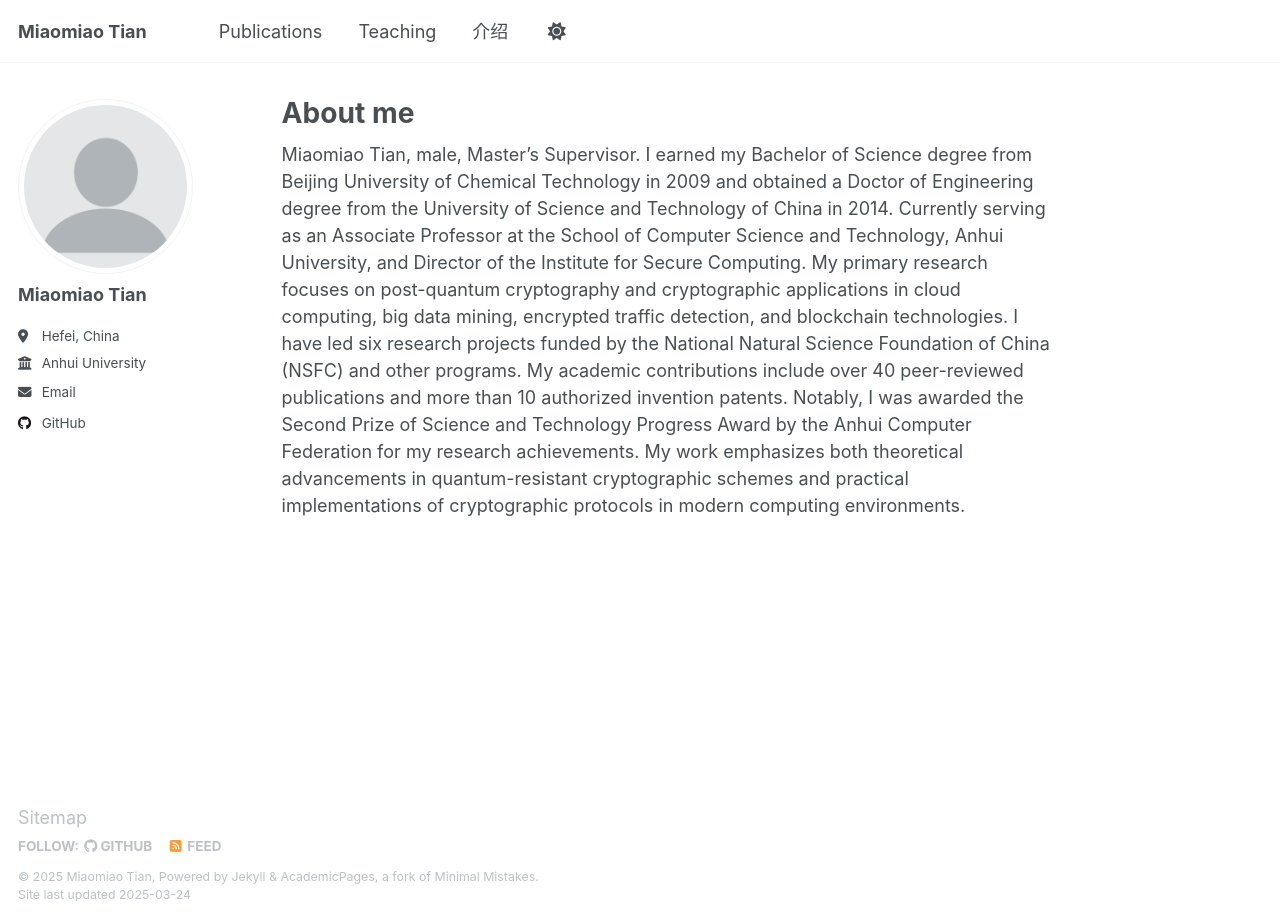
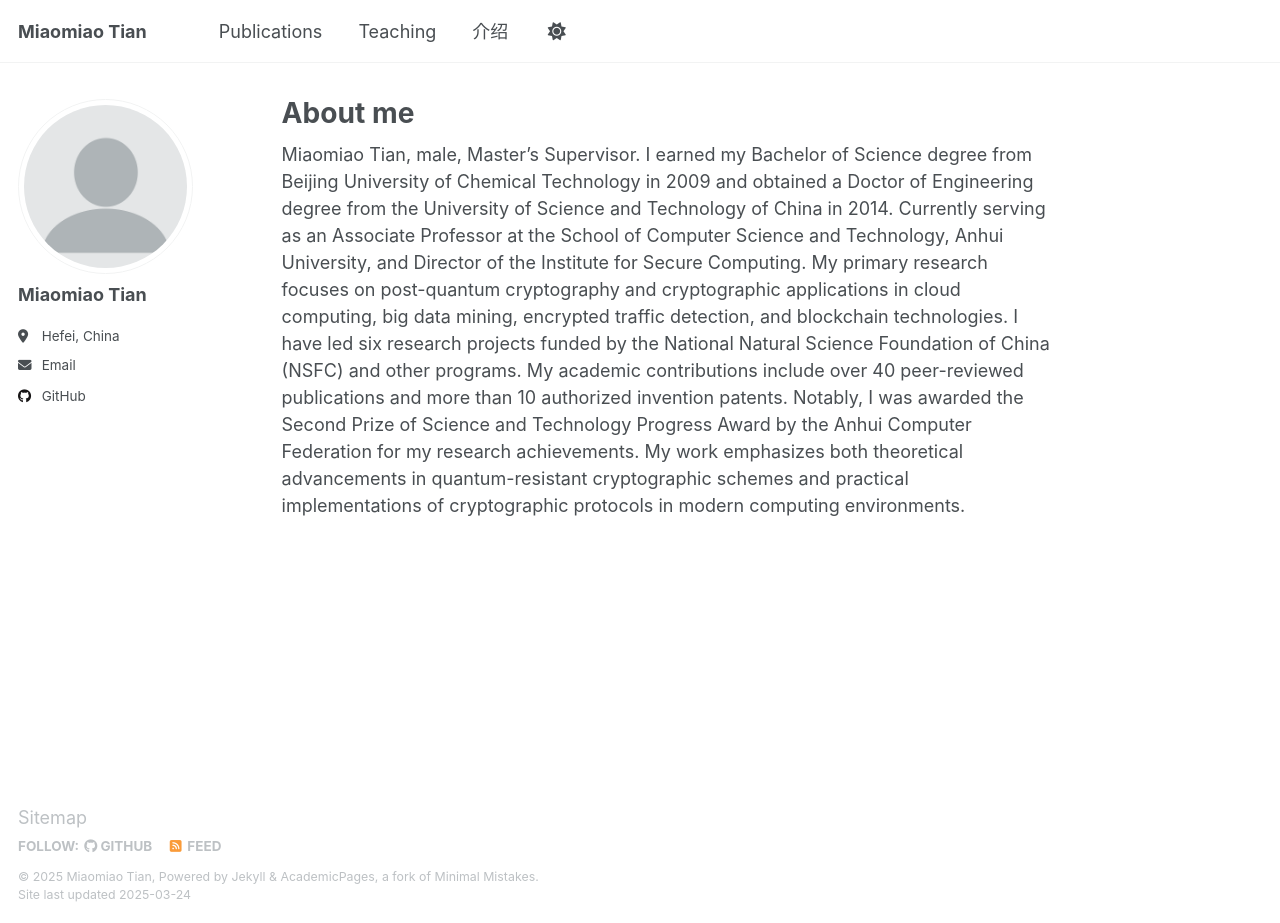
Before and after one commit to dmtian/dmtian.github.io, a Jekyll site: the page built from _pages/about.md, in a window 1280 px wide and 923 px high. Built offline with Jekyll 4.4.1, drawn with Linux system fonts in a browser that asks for light colours.

Commit message:
Update _config.yml

```diff
--- a/_config.yml
+++ b/_config.yml
@@ -27,7 +27,7 @@ author:
   pronouns         : # example: "she/her"
   bio              : "                  "
   location         : "Hefei, China"
-  employer         : "Anhui University"
+  employer         : # Username
   uri              : # URL
   email            : "mtian@ahu.edu.cn"
 
```
